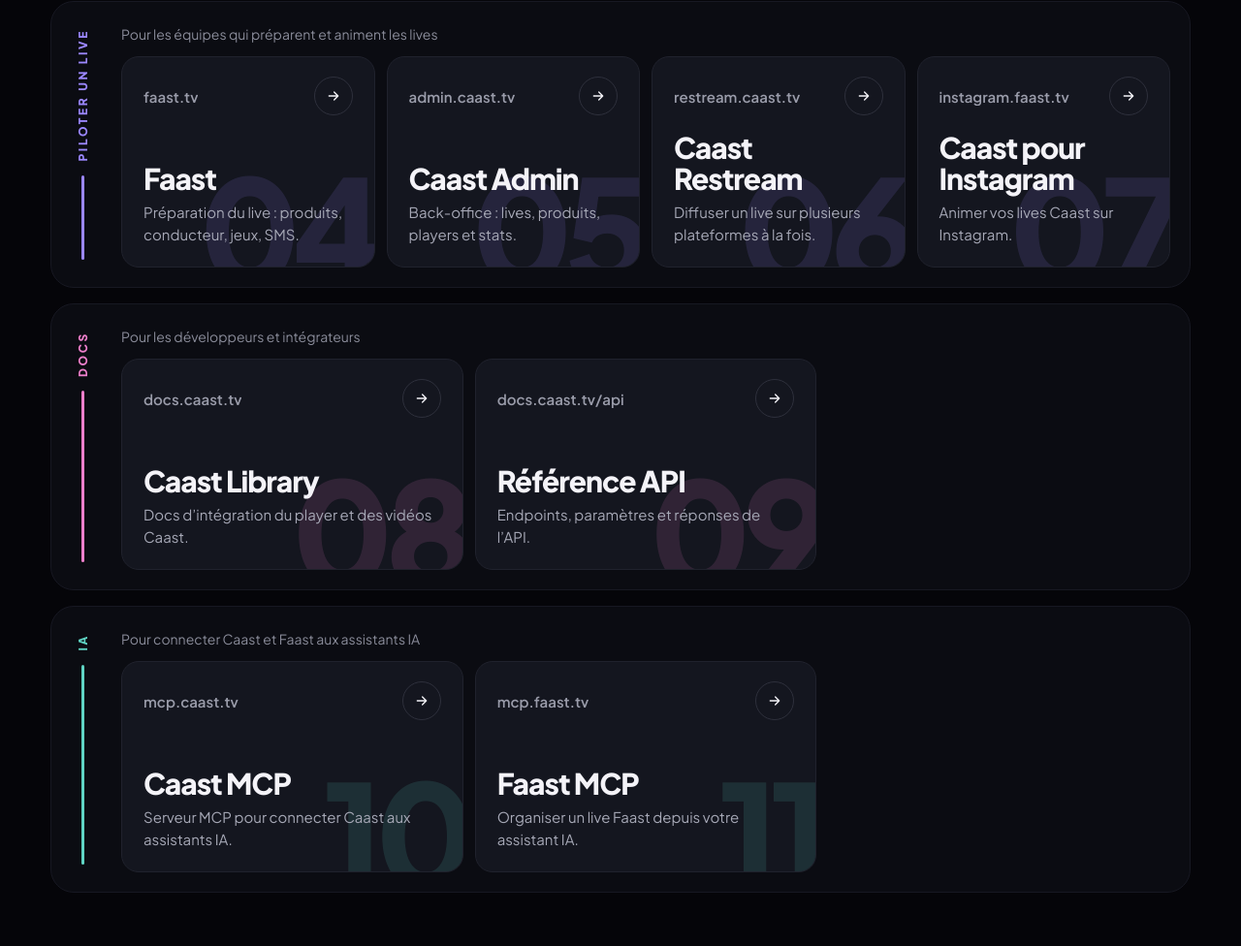
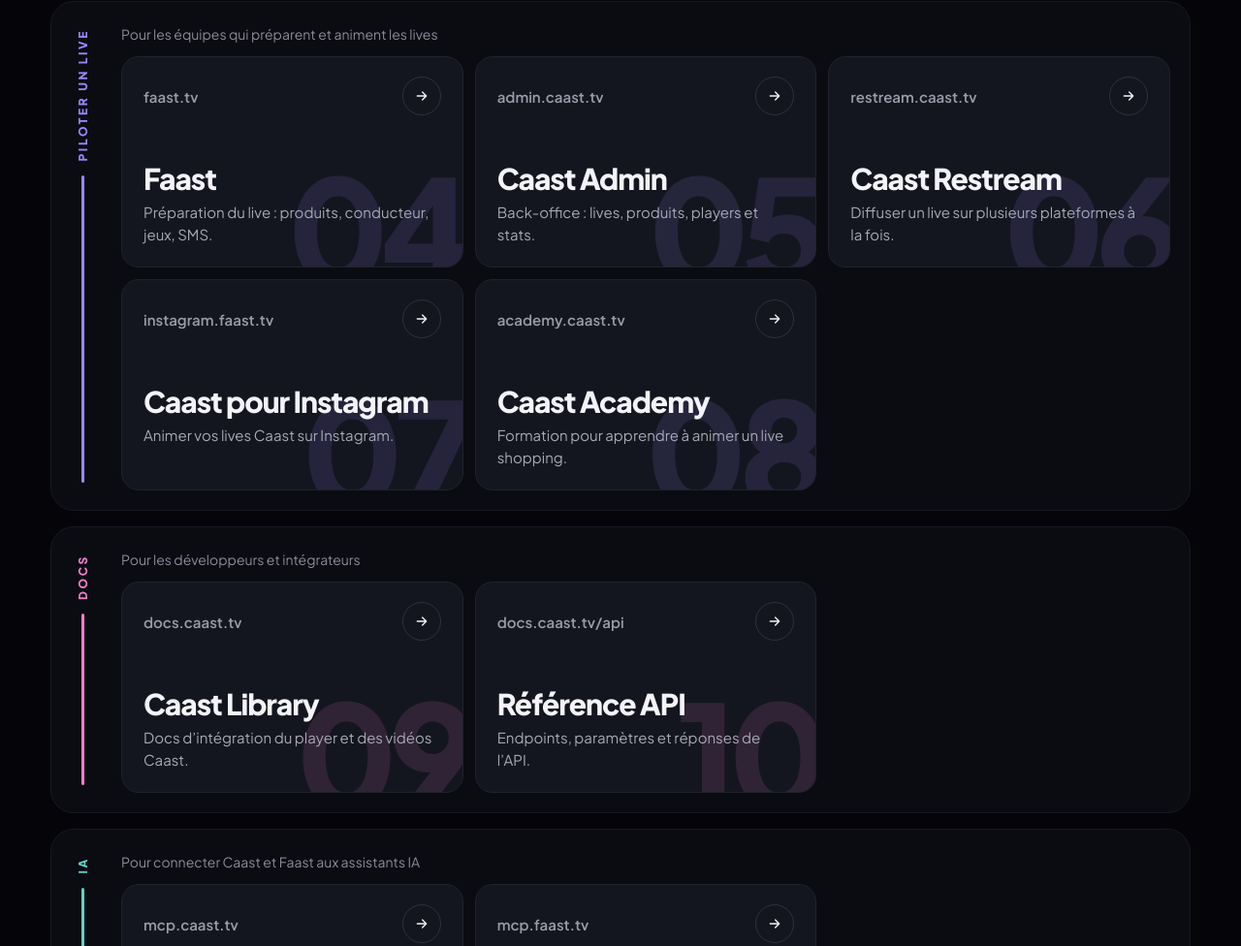
Before and after one commit to crezeo/hub, a plain HTML site: page index.html in a window 1280 px wide. Shown: the part 888-1864 px from the top of the page at 97% size. Drawn offline with Linux system fonts and the light colour scheme.

Commit message:
added: caast academy bloc

```diff
--- a/index.html
+++ b/index.html
@@ -183,7 +183,7 @@ var GROUPS = [
   { id: 'discover', color: '#6E9BFF', min: 300,
     fr: { label: 'Découvrir', sub: 'Pour les marques qui découvrent Caast' },
     en: { label: 'Discover', sub: 'For brands looking at Caast' } },
-  { id: 'run', color: '#9B87FF', min: 250,
+  { id: 'run', color: '#9B87FF', min: 300,
     fr: { label: 'Piloter un live', sub: 'Pour les équipes qui préparent et animent les lives' },
     en: { label: 'Run a live', sub: 'For teams preparing and running lives' } },
   { id: 'docs', color: '#EE7FCB', min: 300,
@@ -216,6 +216,9 @@ var SERVICES = [
   { g: 'run', domain: 'instagram.faast.tv', url: 'https://instagram.faast.tv/',
     fr: { name: 'Caast pour Instagram', short: 'Instagram', desc: 'Animer vos lives Caast sur Instagram.' },
     en: { name: 'Caast for Instagram', short: 'Instagram', desc: 'Run Caast lives on Instagram.' } },
+  { g: 'run', domain: 'academy.caast.tv', url: 'https://academy.caast.tv/',
+    fr: { name: 'Caast Academy', short: 'Academy', desc: 'Formation pour apprendre à animer un live shopping.' },
+    en: { name: 'Caast Academy', short: 'Academy', desc: 'Training course to learn how to host live shopping.' } },
   { g: 'docs', domain: 'docs.caast.tv', url: 'https://docs.caast.tv',
     fr: { name: 'Caast Library', short: 'Library', desc: 'Docs d’intégration du player et des vidéos Caast.' },
     en: { name: 'Caast Library', short: 'Library', desc: 'Integration docs for the Caast player and videos.' } },
```
